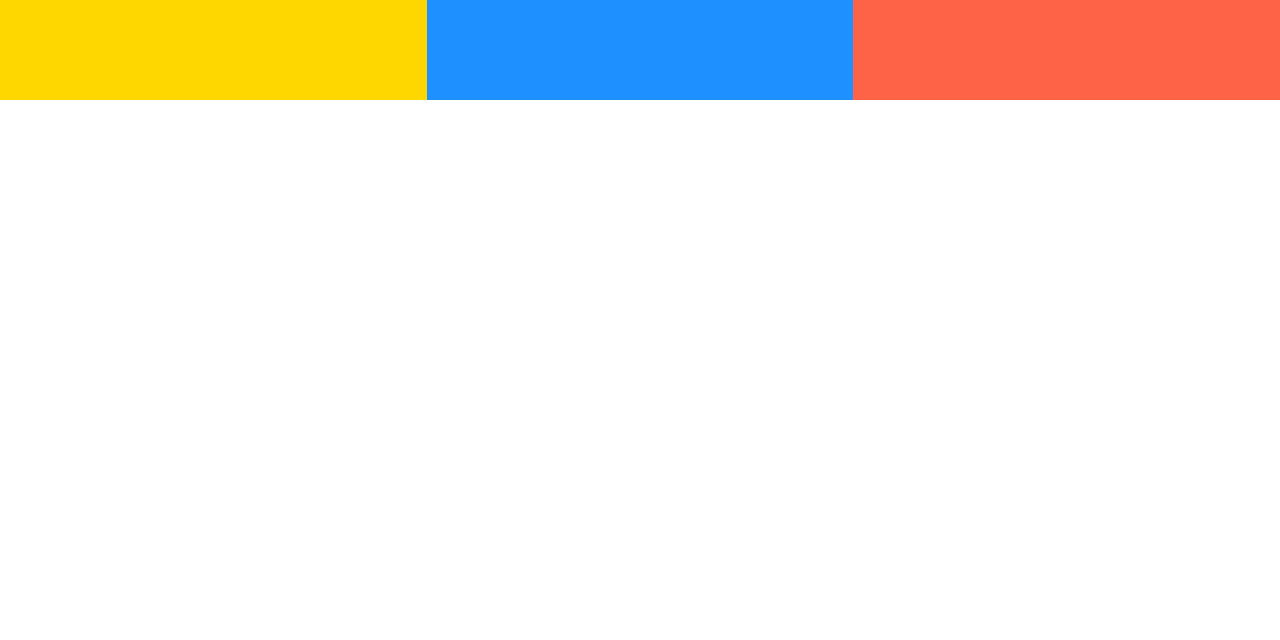
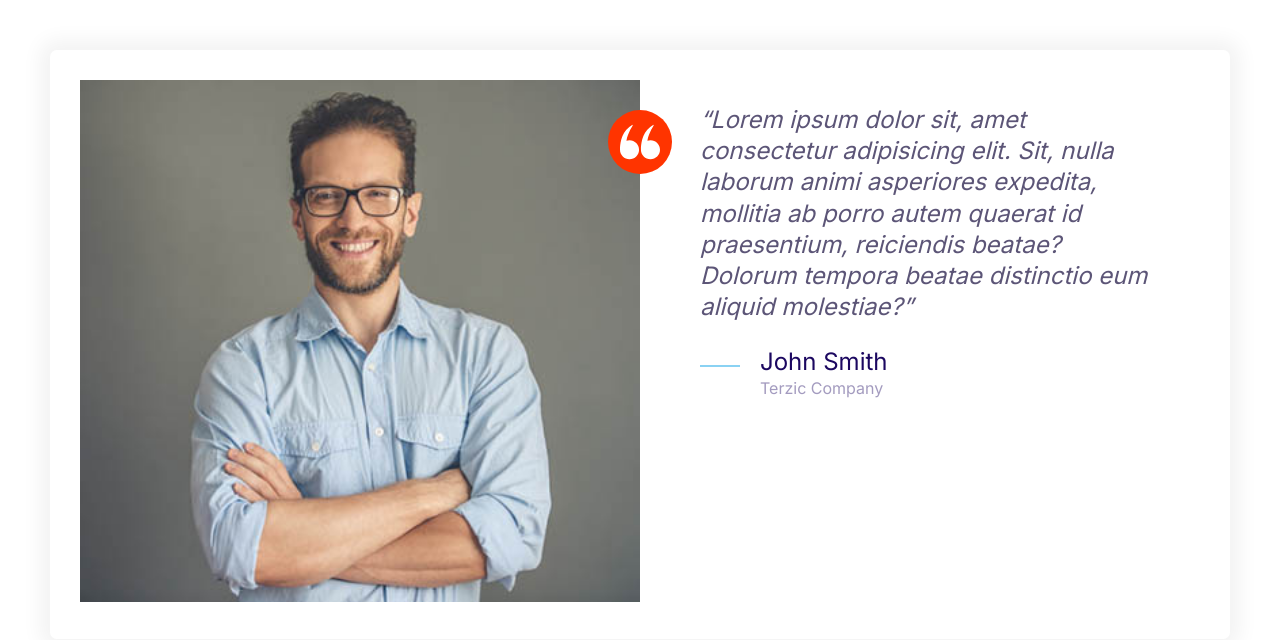
Before and after one commit to uterzic/moshifywebsite, a plain HTML site: page index.html in a window 1280 px wide. Drawn offline with Linux system fonts and the light colour scheme.

Commit message:
Finished testimonial element.

```diff
--- a/css/styles.css
+++ b/css/styles.css
@@ -169,8 +169,17 @@ a {
   height: 40px;
 }
 
+.icon--small {
+  width: 30px;
+  height: 30px;
+}
+
 .icon--primary {
   fill: var(--color-primary);
+}
+
+.icon--white {
+  fill: white;
 }
 
 .icon-container {
@@ -181,6 +190,10 @@ a {
   display: inline-flex;
   justify-content: center;
   align-items: center;
+}
+
+.icon-container--accent {
+  background-color: var(--color-accent);
 }
 
 /* Buttons */
@@ -454,3 +467,34 @@ a {
         grid-template-columns: repeat(3, 1fr);
     }
 }
+
+/* Testimonials */
+
+.testimonial {
+  padding: 3rem;
+}
+
+.testimonial__image {
+  position: relative;
+}
+
+.testimonial__image > img {
+  width: 100%;
+}
+
+.testimonial__image > .icon-container {
+  position: absolute;
+  top: 3rem;
+  right: -32px;
+}
+
+@media screen and (min-width: 768px) {
+  .testimonial .quote,
+  .testimonial .quote__author {
+    font-size: 2.4rem;
+  }
+
+  .testimonial .quote {
+    margin-left: 6rem;
+  }
+}
--- a/index.html
+++ b/index.html
@@ -7,11 +7,34 @@
     <link rel="stylesheet" href="css/normalize.css" />
     <link rel="stylesheet" href="css/styles.css" />
   </head>
-  <body>
-    <div class="grid  grid--1x3">
-        <div style="height: 100px; background-color: gold;"></div>
-        <div style="height: 100px; background-color: dodgerblue;"></div>
-        <div style="height: 100px; background-color: tomato;"></div>
+  <body style="padding: 5rem;">
+    <div class="card testimonial">
+      <div class="grid grid--1x2">
+        <div class="testimonial__image">
+          <img src="images/testimonial.jpg" alt="A happy, smilling customer">
+          <span class="icon-container icon-container--accent">
+            <svg class="icon icon--white icon-small">
+                <use xlink:href="images/sprite.svg#quotes"></use>
+            </svg>
+        </span>
+        </div>
+        <blockquote class="quote">
+          <p class="quote__text">Lorem ipsum dolor sit, amet consectetur adipisicing elit. Sit, nulla laborum animi asperiores expedita, mollitia ab porro autem quaerat id praesentium, reiciendis beatae? Dolorum tempora beatae distinctio eum aliquid molestiae?</p>
+          <footer>
+              <div class="media">
+                  <div class="media__image">
+                    <svg class="icon icon-primary quote__line">
+                      <use xlink:href="images/sprite.svg#line"></use>
+                    </svg>
+                  </div>
+                  <div class="media__body">
+                    <h3 class="media__title quote__author">John Smith</h3>
+                    <p class="quote__organization">Terzic Company</p>
+                  </div>
+              </div>
+          </footer>
+      </blockquote>
+      </div>
     </div>
   </body>
 </html>
```
Also changed, not shown: images/testimonial.jpg (added).
